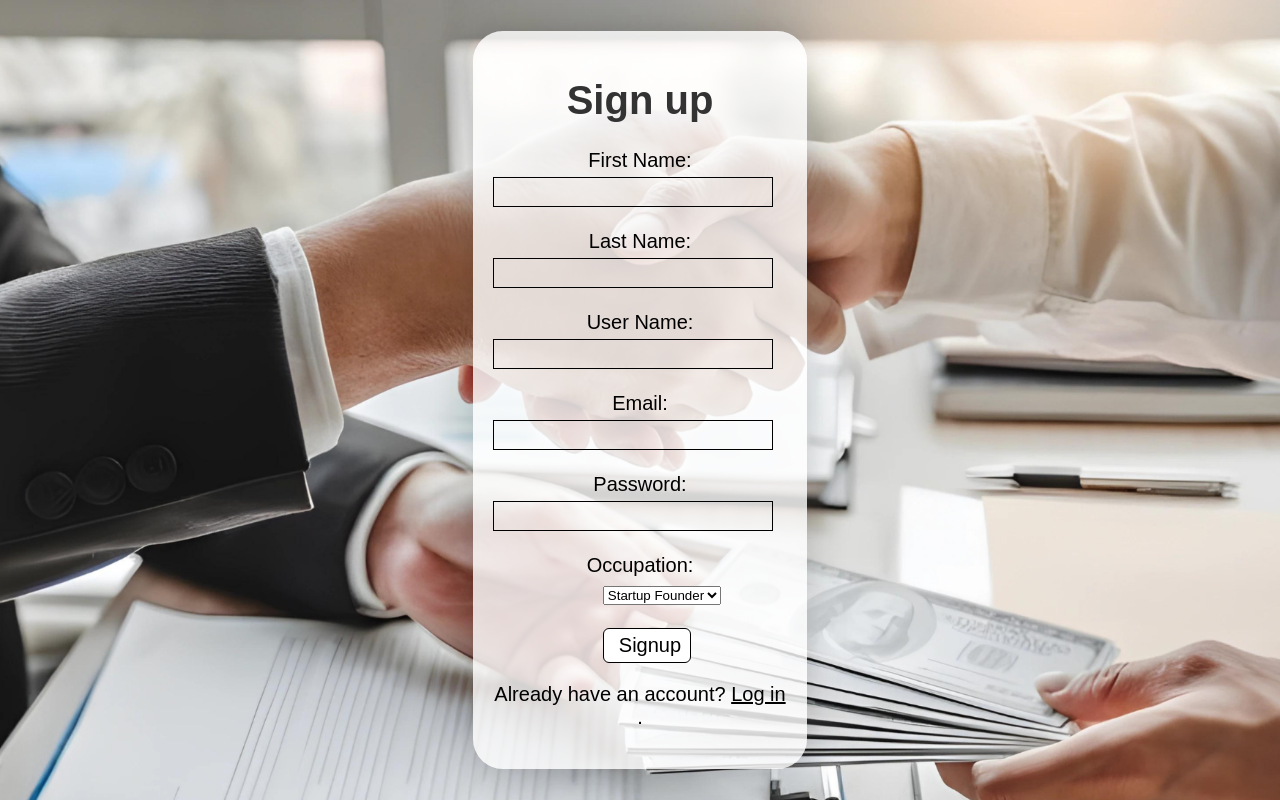
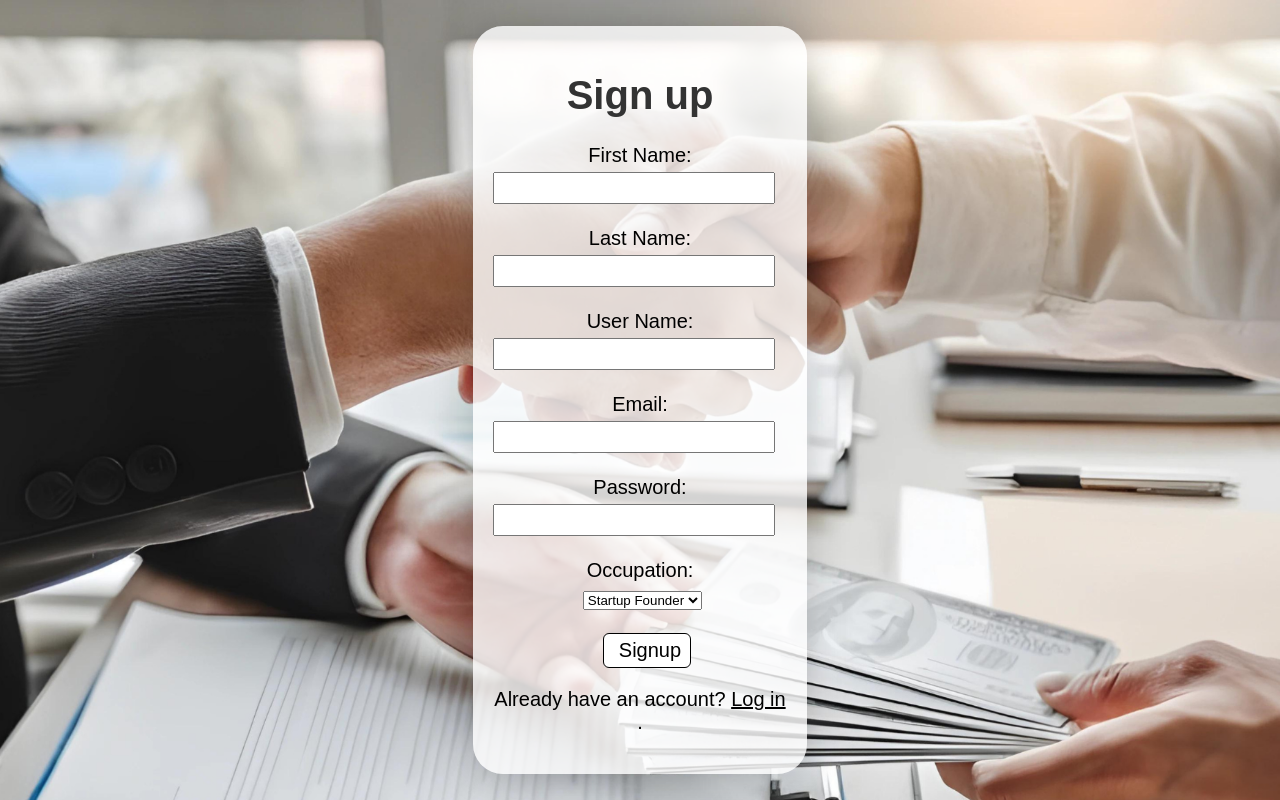
Before and after one commit to JainishPrajapati88/FundNestApp, a Flask app: page /signup in a window 1280 px wide. Run offline with Flask 3, Linux system fonts and the light colour scheme.

Commit message:
Revert "Update signup.css"
This reverts commit a3f72c9bbd6544347ba254f3b95c4754eb072925.

```diff
--- a/static/signup.css
+++ b/static/signup.css
@@ -25,16 +25,13 @@ body {
 }
 
 input{
-    border: 1px solid black;
-    background-color: transparent;
     width: calc(100% - 16px);
     height: 22px;
     padding: 3px 0 3px 0;
 }
 
 select{
-    margin-left: 110px;
-    width: 40%;
+    margin-left: 90px;
 }
 
 h1 {
```
